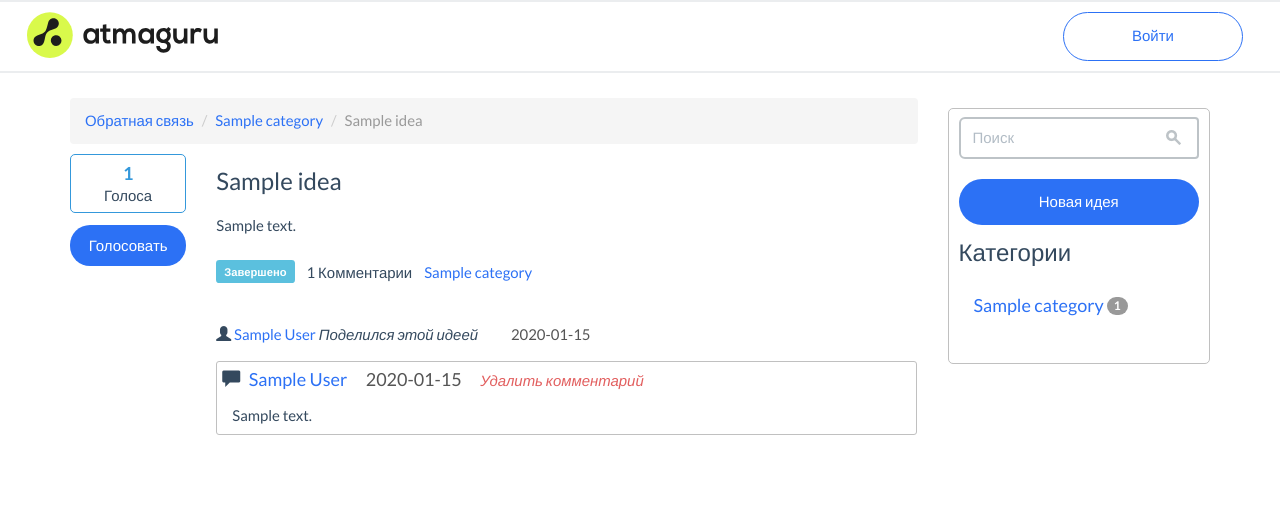
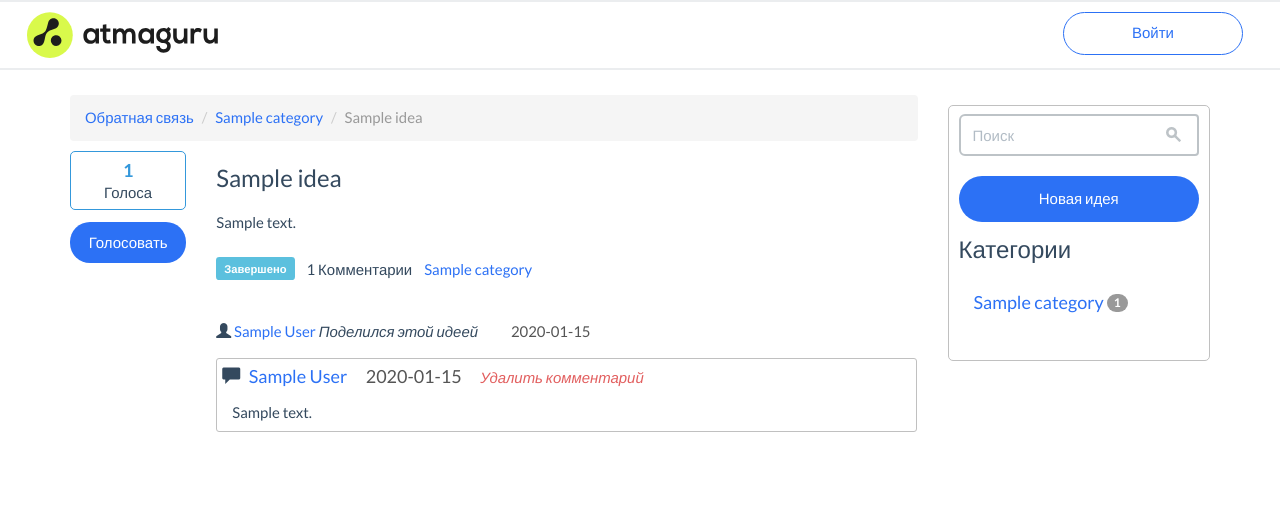
Before and after one commit to mrjaxi/PHPBack, a CodeIgniter app: page /home/index.php/home/idea/1 in a window 1280 px wide. Shown: the top 506 px of the page. Run offline with CodeIgniter, Linux system fonts and the light colour scheme; tables that the repository leaves empty hold one stand-in row (values such as "Sample post"); some libraries are stand-ins or nearby versions.

Commit message:
fix buttons

```diff
--- a/application/views/_templates/header.php
+++ b/application/views/_templates/header.php
@@ -71,16 +71,16 @@ See LICENSE.TXT for details.  -->
     <?php if(@isset($_SESSION['phpback_userid'])): ?>
     <div class="pull-right" style="padding-right:40px;">
         <a href="<?php echo base_url() . 'home/profile/' . $_SESSION['phpback_userid'].'/'.Display::slugify($_SESSION['phpback_username']); ?>">
-            <button type="button" class="sub_username_profile_button"><?php echo $_SESSION['phpback_username']; ?></button>
+            <button type="button" class="sub_username_profile_button" style="padding: 10px 25px 10px 25px"><?php echo $_SESSION['phpback_username']; ?></button>
         </a>
           <a href="<?php echo base_url() . 'action/logout'; ?>">
-            <button type="button" class="sub_logout_button"><?php echo $lang['label_log_out']; ?></button>
+            <button type="button" class="sub_logout_button" style="padding: 10px 25px 10px 25px"><?php echo $lang['label_log_out']; ?></button>
           </a>
     </div>
     <?php else : ?>
     <div class="pull-right" style="padding-right:40px;">
       <a href="<?php echo base_url() . 'home/login'; ?>">
-          <button type="button" class="sub_login_button_style"><?php echo $lang['label_log_in']; ?></button>
+          <button type="button" class="sub_login_button_style" style="padding: 10px 15px 10px 15px"><?php echo $lang['label_log_in']; ?></button>
       </a>
     </div>
     <?php endif; ?>
--- a/application/views/home/view_idea.php
+++ b/application/views/home/view_idea.php
@@ -7,7 +7,7 @@
 
 			<div class="row">
 				<div class="col-xs-12 col-sm-2">
-					<div class="vote-count-box view-idea-vote">
+					<div class="vote-count-box view-idea-vote" style="min-width: 110px"">
 						<span style="color:#3498DB;margin-top:-10px">
 						<b><?php if($idea->votes <= 99999) {
 								if($idea->votes < 1000) echo $idea->votes;
@@ -25,7 +25,7 @@
 						<div style="margin-top:-10px"><small><?php echo $lang['label_votes']; ?></small></div>
 					</div>
 					<div class="dropdown view-idea-vote">
-					  <button name="Vote" class="btn btn-primary dropdown-toggle" data-toggle="dropdown" style="width:100%; margin-top: 10px"><?php echo $lang['label_vote']; ?></button>
+					  <button name="Vote" class="btn btn-primary dropdown-toggle" data-toggle="dropdown" style="width:100%; margin-top: 10px; min-width: 110px"><?php echo $lang['label_vote']; ?></button>
 					  <span class="dropdown-arrow dropdown-arrow-inverse"></span>
 					  <ul class="dropdown-menu dropdown-inverse">
 					    <li><a href="<?php echo base_url() . "action/vote/1/" . $idea->id;?>">1 <?php echo $lang['label_votes']; ?></a></li>
```
